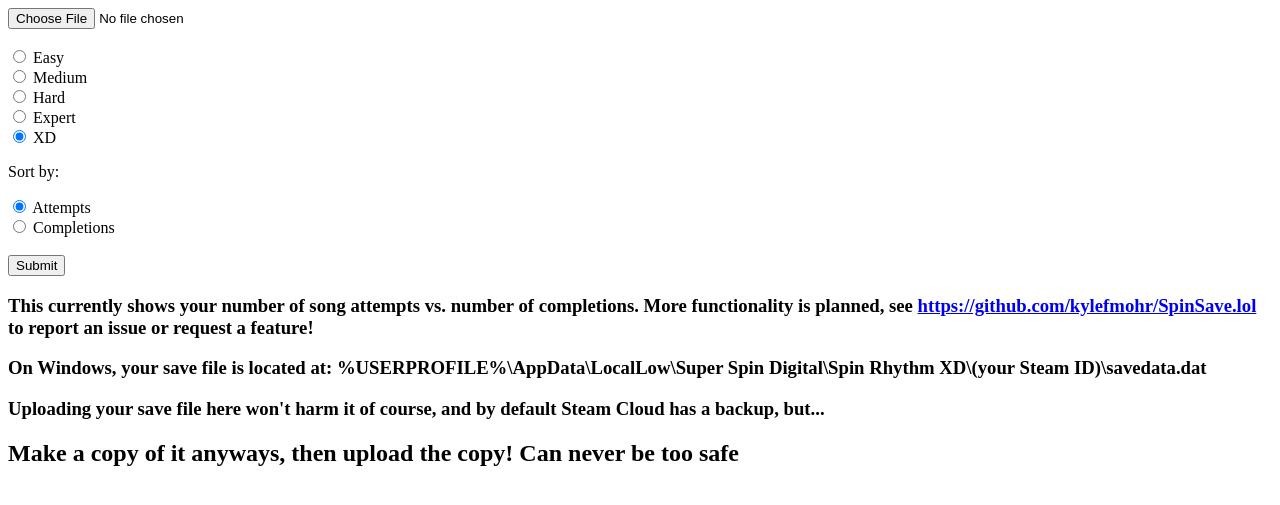
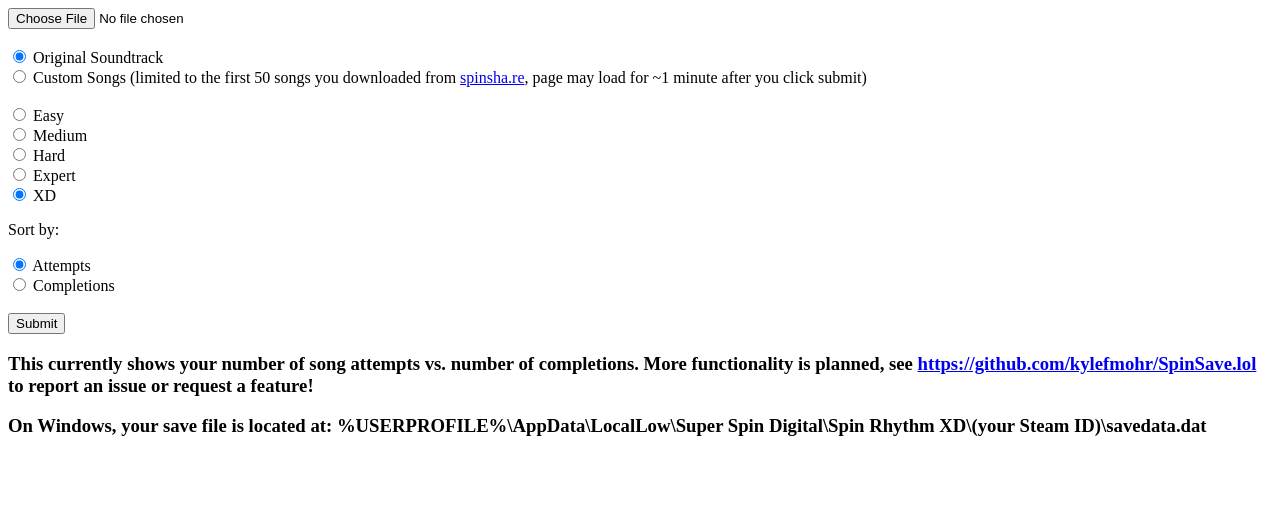
Before and after one commit to kylefmohr/SpinSave.lol, a Flask app: page / in a window 1280 px wide. Shown: the top 505 px of the page. Run offline with Flask 2, Linux system fonts and the light colour scheme.

Commit message:
preliminary support for custom songs from spinsha.re

```diff
--- a/app.py
+++ b/app.py
@@ -1,7 +1,7 @@
 import json
 from collections import OrderedDict
 
-
+import requests
 import matplotlib
 matplotlib.use('Agg')
 import matplotlib.pyplot as plt
@@ -10,6 +10,24 @@ from flask import Flask, render_template, request, redirect
 from werkzeug.utils import secure_filename
 
 app = Flask(__name__)
+
+def custom_string_to_title(title):
+    title1 = title.split('_')[1]
+    title2 = title.split('_')[2]
+    fileReference = title1 + "_" + title2
+    if "spinshare_" not in fileReference:
+        return ''
+    else:
+        url = "https://spinsha.re/api/song/" + fileReference
+        r = requests.get(url)
+        data = r.json()
+        data = data['data']
+        try:
+            title = data['title']
+        except:
+            title = ''
+        print(fileReference + ": " + title)
+        return title
 
 
 @app.route('/')
@@ -30,24 +48,29 @@ def work_with_file():
         json_data = json.loads(unparsed_data)
         song_attempts_data = json_data['largeStringValuesContainer']['values']
 
+        custom_or_original = request.values.get("custom")
+
         difficulty_index = {'easy': 0, 'medium': 1, 'hard': 2, 'expert': 3, 'XD': 4}  # save file records song attempts/completions as a 5 item array
         difficulty = request.values.get('difficulty')
         difficulty_index = difficulty_index[difficulty]
 
         sort_by = request.values.get('sort')
 
-        custom_song_attempts = {}
-        regular_song_attempts = {}
-        for current_song in song_attempts_data:
+
+        song_attempts = {}
+        for current_song in song_attempts_data:  # separate songs into custom and regular, and remove extraneous entries
             if current_song['key'] == 'MouseUserInputMapping' or current_song['key'] == 'KeyboardUserInputMapping':
                 pass
             else:
                 if current_song['key'].startswith('CUSTOM'):
-                    custom_song_attempts[current_song['key']] = current_song['val']
+                    if custom_or_original == 'custom':
+                        song_attempts[current_song['key']] = current_song['val']
+
                 elif 'Random' in current_song['key'] or 'Calibration' in current_song['key'] or 'Create Custom' in current_song['key'] or 'CreateCustomTrack' in current_song['key']:   # doesn't accurately show how many times you've attempted a random song, calibration tool value seems incorrect as well
                     pass
                 else:
-                    regular_song_attempts[current_song['key']] = current_song['val']
+                    if custom_or_original == 'original':
+                        song_attempts[current_song['key']] = current_song['val']
 
         plt.ioff()
         width = 1
@@ -55,24 +78,42 @@ def work_with_file():
 
         fig = plt.figure(figsize=(18, 14), dpi=my_dpi)
 
-        song_attempts = json.loads(json.dumps(regular_song_attempts))
+        song_attempts = json.loads(json.dumps(song_attempts))
         song_attempts = dict(song_attempts.items())
         song_attempts = {k: v for k, v in song_attempts.items() if v is not None and v != 0 and v != ''}
         song_attempts = dict(song_attempts.items())
 
         stats = list(song_attempts.values())
-        #stats = sorted(stats[difficulty_index])
         stats = json.loads(json.dumps(stats))
         new_stats = {}
-        final_stats = {'song_title': [], 'song_attempts': [], 'song_completions': []}
+        final_stats = {'song_title': [], 'song_attempts': [], 'song_completions': [], 'high_score': [], 'best_accuracy': [], 'best_streak': []}
+        custom_lookups = 0
         for i in range(len(stats)):
             new_stats[i] = json.loads(stats[i])
             new_stats[i] = new_stats[i].values()
             new_stats[i] = list(new_stats[i])
-            final_stats['song_title'].append(new_stats[i][6][:-6])
-            final_stats['song_attempts'].append(new_stats[i][3][difficulty_index])
-            final_stats['song_completions'].append(new_stats[i][4][difficulty_index])
+            try:
+                if custom_or_original == 'custom':
+                    if custom_lookups <= 50:  # limit to 50 custom songs, otherwise we risk overloading the spinshare api, and also it doesn't look good on a bar graph
+                        title = custom_string_to_title(new_stats[i][6][:-6])
+                        if title == '':
+                            # go to next index in for loop
+                            continue
+                        else:
+                            custom_lookups += 1
+                            final_stats['song_title'].append(title)
+                else:
+                    final_stats['song_title'].append(new_stats[i][6][:-6])
+                final_stats['song_attempts'].append(new_stats[i][3][difficulty_index])
+                final_stats['song_completions'].append(new_stats[i][4][difficulty_index])
+                final_stats['high_score'].append(new_stats[i][0][difficulty_index]['valueForDifficulty'])
+                final_stats['best_accuracy'].append(new_stats[i][1][difficulty_index]['valueForDifficulty'])
+                final_stats['best_streak'].append(new_stats[i][2][difficulty_index]['valueForDifficulty'])
+            except IndexError:
+                pass
 
+        # print(final_stats['best_accuracy'])
+        # print(final_stats['best_streak'])
         if sort_by == 'Attempts':
             zipped_lists = zip(final_stats['song_attempts'], final_stats['song_completions'], final_stats['song_title'])  # whichever dict is listed first will be the one that gets sorted
             sorted_stats = sorted(zipped_lists, reverse=True)
--- a/templates/index.html
+++ b/templates/index.html
@@ -4,6 +4,10 @@
       <form action = "" method = "POST"
          enctype = "multipart/form-data">
          <input type = "file" name = "file" /><br><br>
+         <input type = "radio" id="original" name="custom" value="original" checked>
+         <label for="original">Original Soundtrack</label><br>
+         <input type = "radio" id="custom" name="custom" value="custom">
+         <label for="custom">Custom Songs (limited to the first 50 songs you downloaded from <a href="https://spinsha.re">spinsha.re</a>, page may load for ~1 minute after you click submit)</label><br><br>
          <input type = "radio" id="easy" name="difficulty" value="easy">
          <label for="easy">Easy</label><br>
          <input type = "radio" id="medium" name="difficulty" value="medium">
@@ -22,8 +26,6 @@
          <input type = "submit"/><br>
          <h3>This currently shows your number of song attempts vs. number of completions. More functionality is planned, see <a href="https://github.com/kylefmohr/SpinSave.lol">https://github.com/kylefmohr/SpinSave.lol</a> to report an issue or request a feature!</h3>
          <h3>On Windows, your save file is located at: %USERPROFILE%\AppData\LocalLow\Super Spin Digital\Spin Rhythm XD\(your Steam ID)\savedata.dat </h3>
-         <h3>Uploading your save file here won't harm it of course, and by default Steam Cloud has a backup, but...</h3>
-         <h2>Make a copy of it anyways, then upload the copy! Can never be too safe</h2>
       </form>
    </body>
 </html>
```
